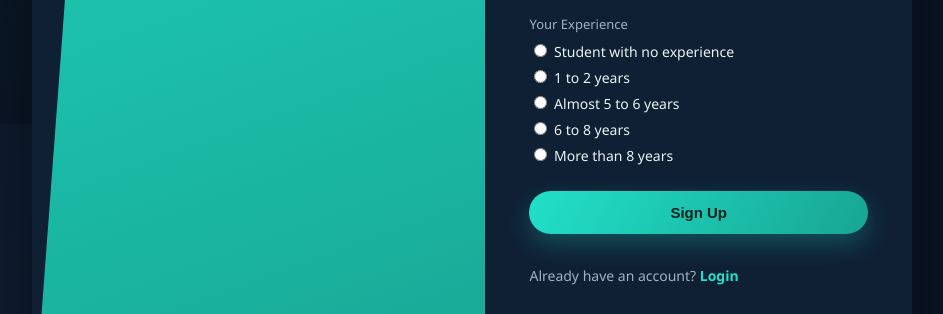
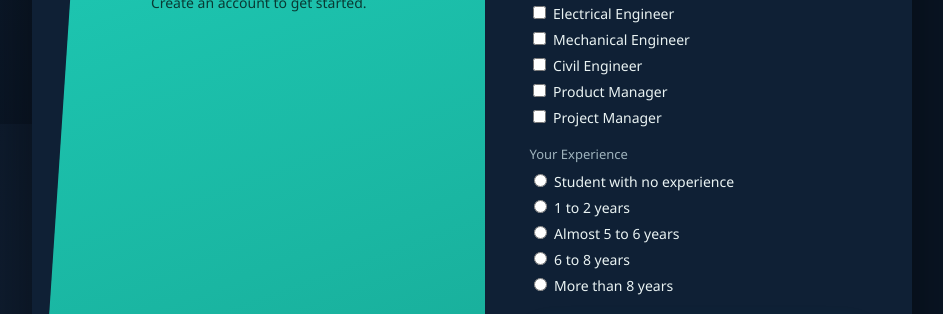
Before and after one commit to shankhadeephalder7-design/Hackathon, a website: page public/signup.html in a window 1280 px wide. Shown: the part 676-990 px from the top of the page, without its empty margins (168-1111 px from the left). Drawn offline with Linux system fonts and the light colour scheme.

Commit message:
Added more professions

```diff
--- a/public/signup.html
+++ b/public/signup.html
@@ -67,6 +67,12 @@
     <label><input type="checkbox" name="preference" value="data-scientist" /> Data Scientist</label>
     <label><input type="checkbox" name="preference" value="ui-ux-designer" /> UI/UX Designer</label>
     <label><input type="checkbox" name="preference" value="motion-graphics-designer" /> Motion Graphics Designer</label>
+    <label><input type="checkbox" name="preference" value="electrical-engineer" /> Electrical Engineer</label>
+    <label><input type="checkbox" name="preference" value="mechanical-engineer" /> Mechanical Engineer</label>
+    <label><input type="checkbox" name="preference" value="civil-engineer" /> Civil Engineer</label>
+    <label><input type="checkbox" name="preference" value="product-manager" /> Product Manager</label>
+    <label><input type="checkbox" name="preference" value="others" /> Project Manager</label>
+
   </div>
 </div>
 
```
